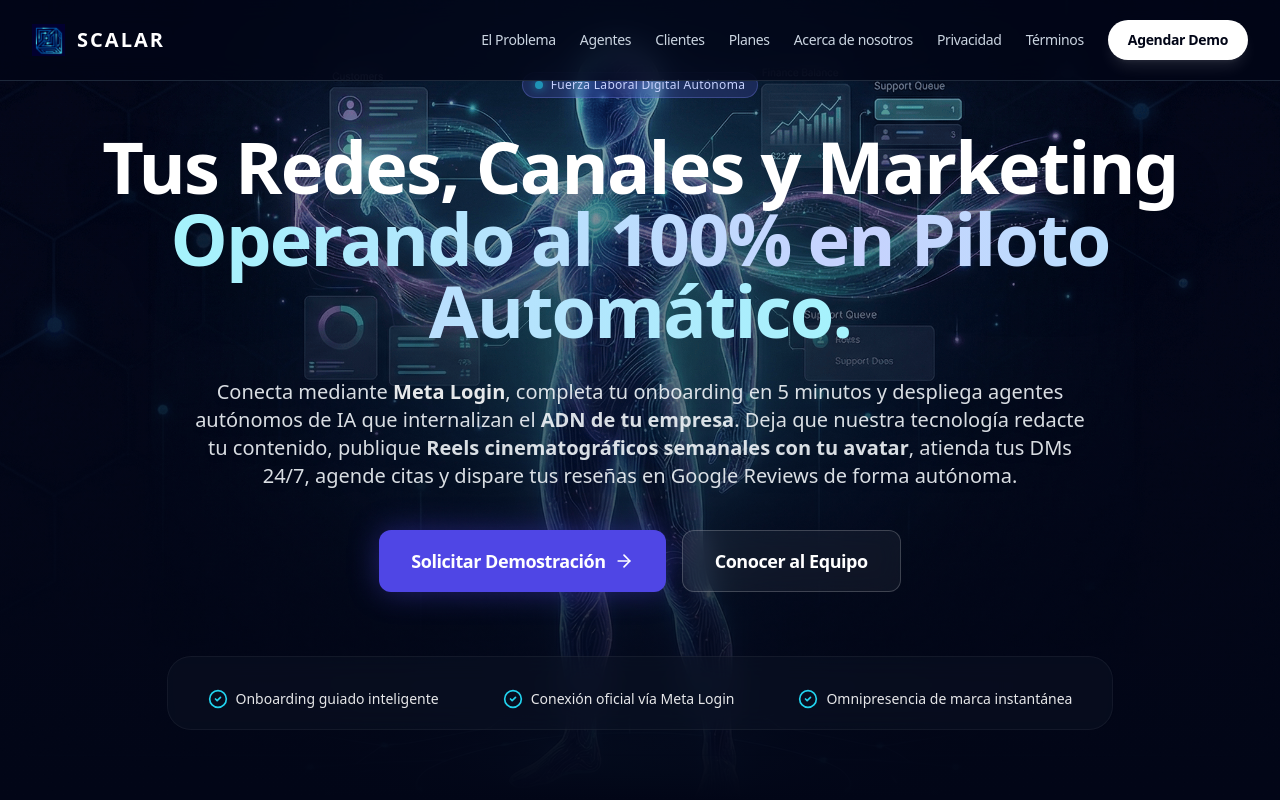
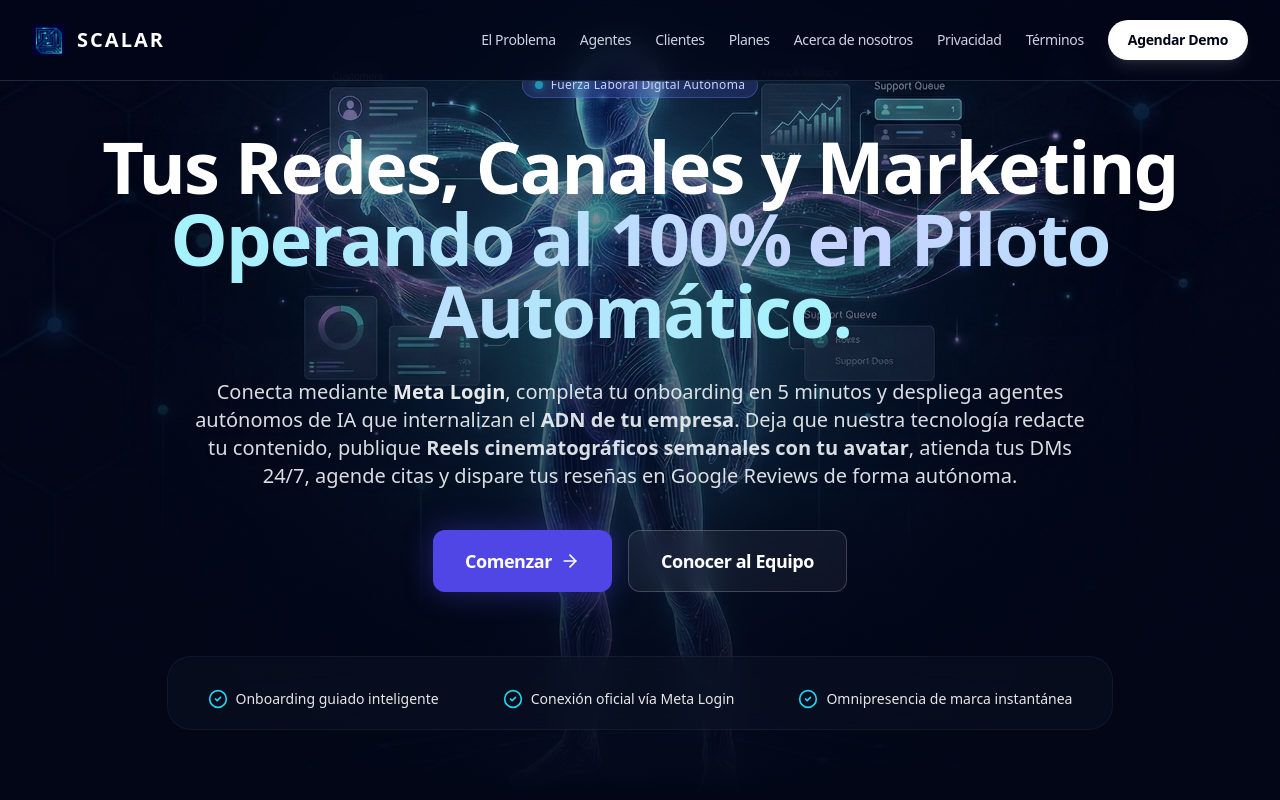
Before and after one commit to contacto93/scalar-web, a React (Vite) app: page / in a window 1280 px wide. Shown: the top 800 px of the page. Built offline with nearby package versions, Linux system fonts and the light colour scheme.

Commit message:
Cambié solicita Demostración por Comenzar

```diff
--- a/src/App.jsx
+++ b/src/App.jsx
@@ -419,7 +419,7 @@ const HomeContent = ({ scrollToSection, navigateAndScroll }) => {
            </p>
 
            <div className="flex flex-col sm:flex-row justify-center gap-4">
-             <button onClick={() => scrollToSection('demo')} className="group bg-indigo-600 hover:bg-indigo-500 text-white px-8 py-4 rounded-xl font-bold text-lg transition-all flex items-center justify-center shadow-[0_0_30px_rgba(79,70,229,0.4)] border border-indigo-400/20 cursor-pointer tracking-tight border-none">Solicitar Demostración<ArrowRight className="ml-2 w-5 h-5 group-hover:translate-x-1 transition-transform" /></button>
+             <button onClick={() => scrollToSection('demo')} className="group bg-indigo-600 hover:bg-indigo-500 text-white px-8 py-4 rounded-xl font-bold text-lg transition-all flex items-center justify-center shadow-[0_0_30px_rgba(79,70,229,0.4)] border border-indigo-400/20 cursor-pointer tracking-tight border-none">Comenzar<ArrowRight className="ml-2 w-5 h-5 group-hover:translate-x-1 transition-transform" /></button>
              <button onClick={() => navigateAndScroll('about')} className="px-8 py-4 rounded-xl font-semibold text-white hover:text-cyan-200 border border-white/20 hover:border-cyan-400/50 transition-all bg-white/5 backdrop-blur-md cursor-pointer text-lg tracking-tight">Conocer al Equipo</button>
            </div>
 
```
